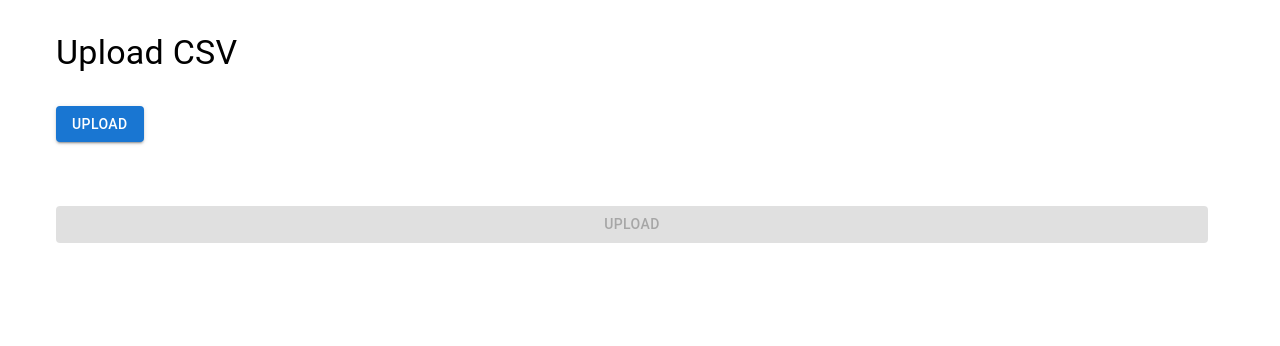
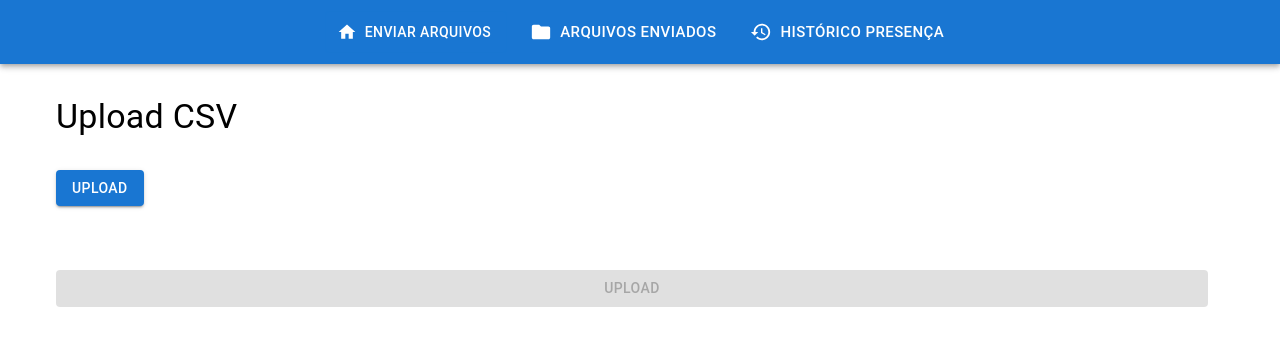
Before and after one commit to danielpassy/desafio_moavi, a React (Vite) app in the folder front/: page / in a window 1280 px wide. Shown: the top 346 px of the page. Built offline with nearby package versions, Linux system fonts and the light colour scheme.

Commit message:
navbar, tá okay o projeto

```diff
--- a/front/src/components/nav-bar.tsx
+++ b/front/src/components/nav-bar.tsx
@@ -1,3 +1,46 @@
+import { AppBar, Toolbar, Button, Stack } from '@mui/material';
+import { useNavigate } from 'react-router-dom';
+import { Folder, History, Home } from '@mui/icons-material';
 export default function NavBar() {
-  return <div>NavBar</div>;
+  const navigator = useNavigate();
+
+  return (
+    <AppBar color="primary" sx={{ position: 'unset', mb: 3 }}>
+      <Toolbar
+        sx={{
+          display: 'flex',
+          flexDirection: 'row',
+          justifyContent: 'space-evenly',
+          textColor: 'white',
+        }}
+      >
+        <Stack direction="row" spacing={2}>
+          <Button
+            onClick={() => navigator('/')}
+            variant="outlined"
+            sx={{ color: ' white' }}
+            startIcon={<Home />}
+          >
+            Enviar arquivos
+          </Button>
+          <Button
+            onClick={() => navigator('/uploaded-files')}
+            size="large"
+            sx={{ color: ' white', m: 'auto' }}
+            startIcon={<Folder />}
+          >
+            Arquivos Enviados
+          </Button>
+          <Button
+            onClick={() => navigator('/historico-colaboradores')}
+            size="large"
+            sx={{ color: ' white', m: 'auto' }}
+            startIcon={<History />}
+          >
+            Histórico presença
+          </Button>
+        </Stack>
+      </Toolbar>
+    </AppBar>
+  );
 }
--- a/front/src/main.tsx
+++ b/front/src/main.tsx
@@ -16,7 +16,6 @@ root.render(
     <LocalizationProvider dateAdapter={AdapterDayjs}>
       <SnackBarContextProvider>
         <SnackBar />
-        {/* <NavBar /> */}
         <RouterProvider router={router} />
       </SnackBarContextProvider>
     </LocalizationProvider>
--- a/front/src/pages/historico/historico-colaboradores.tsx
+++ b/front/src/pages/historico/historico-colaboradores.tsx
@@ -15,6 +15,9 @@ import {
   convertPayloadToGraphData,
   readableIntervals,
 } from '@/pages/historico/graph-helper';
+import { Box, IconButton, Typography } from '@mui/material';
+import { DatePicker } from '@mui/x-date-pickers';
+import { ChevronLeft, ChevronRight } from '@mui/icons-material';
 
 ChartJS.register(
   CategoryScale,
@@ -59,7 +62,7 @@ export default function HistoricoColaboadores() {
         {
           base: 0,
           label: 'Colaboradores',
-          backgroundColor: 'red',
+          backgroundColor: 'gray',
           data: hourlyData,
         },
       ],
@@ -78,10 +81,48 @@ export default function HistoricoColaboadores() {
   }, [day]);
 
   return (
-    <>
-      {Object.values(chartData).length !== 0 ? (
-        <Bar options={options} data={chartData} />
-      ) : null}
-    </>
+    <Box
+      sx={{
+        m: 3,
+        width: '100%',
+        display: 'flex',
+        flexDirection: 'column',
+        justifyContent: 'center',
+        alignItems: 'center',
+      }}
+    >
+      <Typography variant="h4" component="h4">
+        Quantidade de colaboradores durante o dia
+      </Typography>
+      <Box
+        sx={{
+          display: 'flex',
+          flexDirection: 'row',
+          justifyContent: 'space-between',
+        }}
+      >
+        <IconButton
+          aria-label="previous day"
+          onClick={() => setDay(day.add(-1, 'days'))}
+        >
+          <ChevronLeft />
+        </IconButton>
+        <DatePicker
+          value={day}
+          onChange={(newVal) => setDay(newVal ?? dayjs('2023-05-30'))}
+        />
+        <IconButton
+          aria-label="next day"
+          onClick={() => setDay(day.add(+1, 'days'))}
+        >
+          <ChevronRight />
+        </IconButton>
+      </Box>
+      <Box sx={{ width: '70%' }}>
+        {Object.values(chartData).length !== 0 ? (
+          <Bar options={options} data={chartData} />
+        ) : null}
+      </Box>
+    </Box>
   );
 }
--- a/front/src/router.tsx
+++ b/front/src/router.tsx
@@ -2,8 +2,14 @@ import HistoricoColabodores from '@/pages/historico/historico-colaboradores';
 import HomePage from '@/pages/home/home-page';
 import UploadedFiles from '@/pages/registros/uploaded-files';
 import { createBrowserRouter } from 'react-router-dom';
+import { Outlet } from 'react-router-dom';
+import NavBar from '@/components/nav-bar';
 
 export const router = createBrowserRouter([
+  {
+    path: '/',
+    element: <NavbarWrapper />,
+    children: [
       {
         path: '/',
         element: <HomePage />,
@@ -16,4 +22,15 @@ export const router = createBrowserRouter([
         path: '/historico-colaboradores',
         element: <HistoricoColabodores />,
       },
+    ],
+  },
 ]);
+
+function NavbarWrapper() {
+  return (
+    <>
+      <NavBar />
+      <Outlet />
+    </>
+  );
+}
```
Lines whose indentation alone changed are shown as unchanged.
